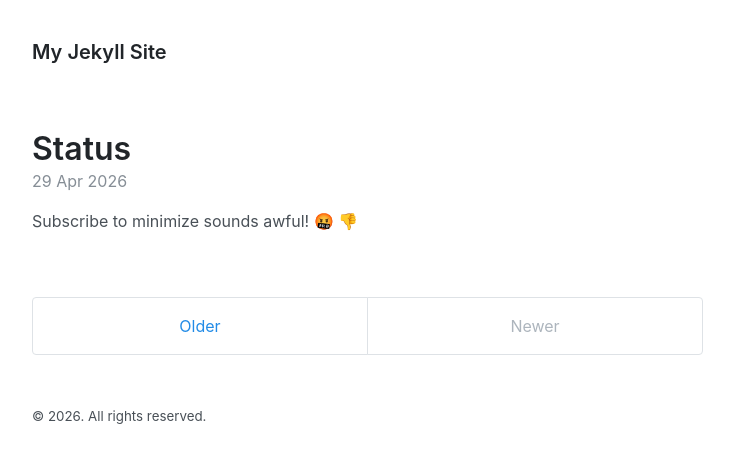
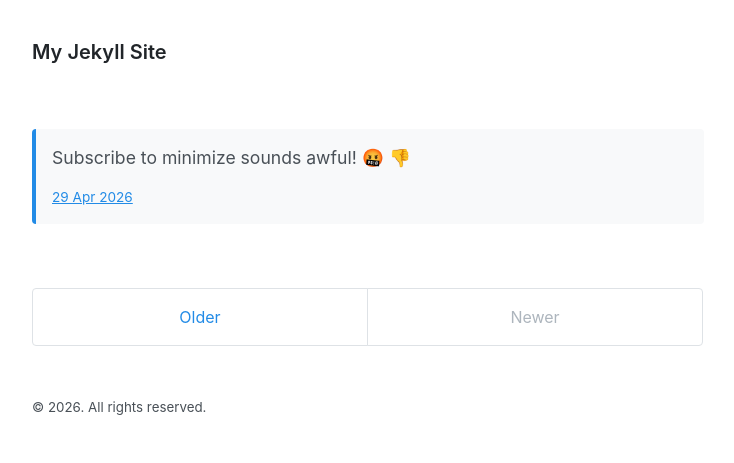
Before and after one commit to brettfxio/brettfxio.github.io, a Jekyll site: the page built from index.html, in a window 1280 px wide. Shown: the top 463 px of the page, without its empty margins (272-1006 px from the left). Built offline with Jekyll 4.4.1, drawn with Linux system fonts in a browser that asks for light colours; the list of posts is cut into pages by our own code.

Commit message:
feat: add unique display for status updates and blog posts
Co-authored-by: brettfxio <105930054+brettfxio@users.noreply.github.com>

```diff
--- a/_sass/_posts.scss
+++ b/_sass/_posts.scss
@@ -39,6 +39,32 @@
   color: var(--gray-600);
 }
 
+// Status updates
+.post-status {
+  padding: var(--spacer);
+  background-color: var(--gray-000);
+  border-left: 4px solid var(--blue);
+  border-radius: var(--border-radius);
+
+  .post-status-content {
+    font-size: 1.1rem;
+    margin-bottom: 0.5rem;
+  }
+
+  .post-date {
+    margin-top: 0;
+    margin-bottom: 0;
+    font-size: 0.85rem;
+  }
+}
+
+@media (prefers-color-scheme: dark) {
+  .post-status {
+    background-color: var(--gray-900);
+    border-left-color: var(--blue-300);
+  }
+}
+
 
 // Related posts
 .related {
--- a/index.html
+++ b/index.html
@@ -5,7 +5,15 @@ title: Home
 
 <div class="posts">
   {% for post in paginator.posts %}
-  <article class="post">
+  <article class="post {% if post.type == 'status' %}post-status{% endif %}">
+    {% if post.type == 'status' %}
+      <div class="post-status-content">
+        {{ post.content }}
+      </div>
+      <time datetime="{{ post.date | date_to_xmlschema }}" class="post-date">
+        <a href="{{ post.url | relative_url }}">{{ post.date | date_to_string }}</a>
+      </time>
+    {% else %}
       <h1 class="post-title">
         <a href="{{ post.url | relative_url }}">
           {{ post.title }}
@@ -15,6 +23,7 @@ title: Home
       <time datetime="{{ post.date | date_to_xmlschema }}" class="post-date">{{ post.date | date_to_string }}</time>
 
       {{ post.content }}
+    {% endif %}
   </article>
   {% endfor %}
 </div>
```
Also changed, not shown: _layouts/status.html (added, +26 -0 lines), _posts/2026-04-27-welcome-to-my-blog.md (+1 -0 lines), _posts/2026-04-29-13-26-29-status.md (+2 -0 lines). Lines whose indentation alone changed are shown as unchanged.
